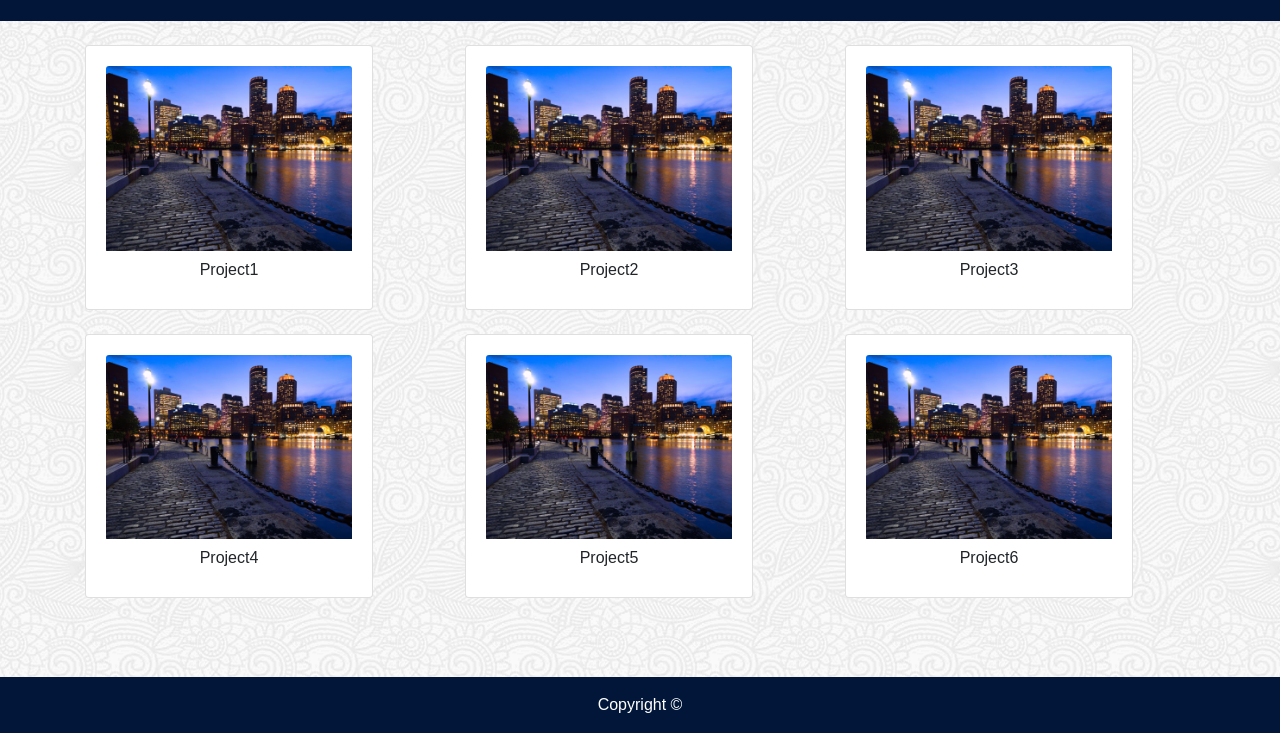
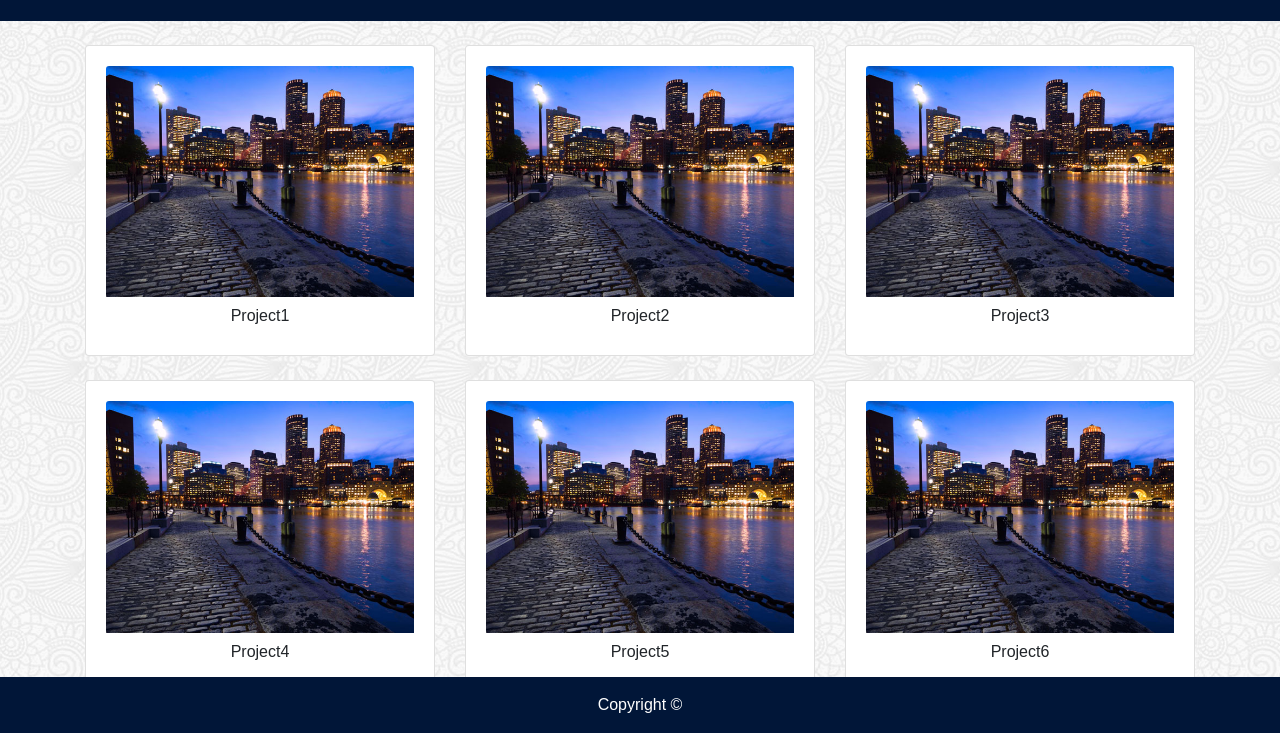
Before and after one commit to Michellegpedroza/Bootstrap-Portfolio, a plain HTML site: page portfolio.html in a window 1280 px wide. Shown: the part 67-800 px from the top of the page. Drawn offline with nearby package versions, Linux system fonts and the light colour scheme.

Commit message:
responsiveness on images

```diff
--- a/portfolio.html
+++ b/portfolio.html
@@ -54,24 +54,24 @@
 
     <div class="container">
         <div class="row">
-            <div class="col-sm">
-                <div class="card text-center" style="width: 18rem;">
+            <div class="col-md col-lg-4">
+                <div class="card text-center">
                     <div class="card-body">
                         <img src="./Assets/Photos/photo4.jpg" class="card-img-top" alt="photo1">
                         <a href="#" class="btn font-weight-light">Project1</a>
                     </div>
                 </div>
             </div>
-            <div class="col-sm">
-                <div class="card text-center" style="width: 18rem;">
+            <div class="col-md col-lg-4">
+                <div class="card text-center">
                     <div class="card-body">
                         <img src="./Assets/Photos/photo4.jpg" class="card-img-top" alt="photo2">
                         <a href="#" class="btn font-weight-light">Project2</a>
                     </div>
                 </div>
             </div>
-            <div class="col-sm">
-                <div class="card text-center" style="width: 18rem;">
+            <div class="col-md col-lg-4">
+                <div class="card text-center">
                     <div class="card-body">
                         <img src="./Assets/Photos/photo4.jpg" class="card-img-top" alt="photo3">
                         <a href="#" class="btn font-weight-light">Project3</a>
@@ -81,24 +81,24 @@
         </div>
         <br>
         <div class="row">
-            <div class="col-sm">
-                <div class="card text-center" style="width: 18rem;">
+            <div class="col-md col-lg-4 ">
+                <div class="card text-center">
                     <div class="card-body">
                         <img src="./Assets/Photos/photo4.jpg" class="card-img-top" alt="photo4">
                         <a href="#" class="btn font-weight-light">Project4</a>
                     </div>
                 </div>
             </div>
-            <div class="col-sm">
-                <div class="card text-center" style="width: 18rem;">
+            <div class="col-md col-lg-4">
+                <div class="card text-center">
                     <div class="card-body">
                         <img src="./Assets/Photos/photo4.jpg" class="card-img-top" alt="photo5">
                         <a href="#" class="btn font-weight-light">Project5</a>
                     </div>
                 </div>
             </div>
-            <div class="col-sm">
-                <div class="card text-center" style="width: 18rem;">
+            <div class="col-md col-lg-4">
+                <div class="card text-center">
                     <div class="card-body">
                         <img src="./Assets/Photos/photo4.jpg" class="card-img-top" alt="photo6">
                         <a href="#" class="btn font-weight-light">Project6</a>
```
